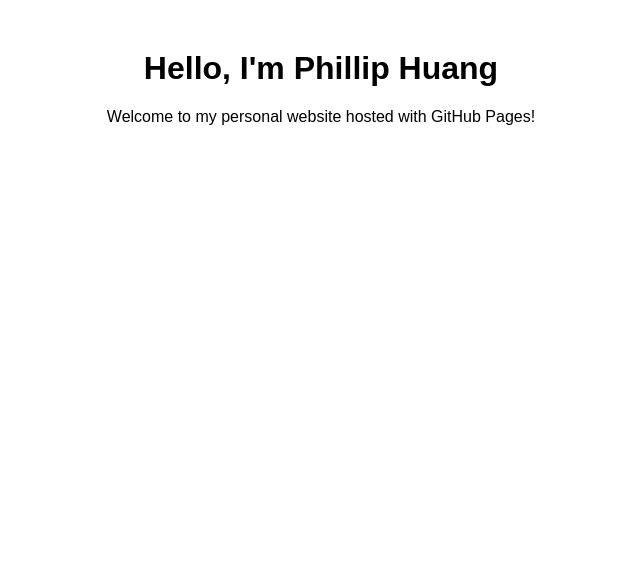
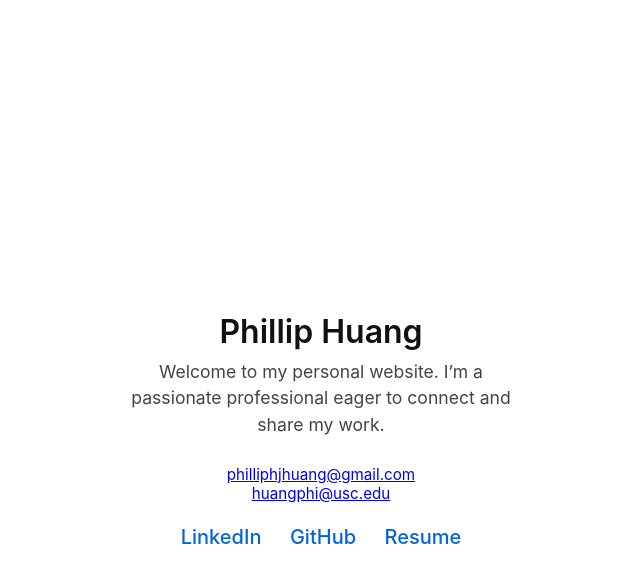
Before and after one commit to philliphjhuang/philliphjhuang.github.io, a plain HTML site: page index.html in a window 1280 px wide. Shown: the whole page, without its empty margins (319-959 px from the left). Drawn offline with Linux system fonts and the light colour scheme.

Commit message:
Update personal site

```diff
--- a/index.html
+++ b/index.html
@@ -1,18 +1,73 @@
 <!DOCTYPE html>
 <html lang="en">
 <head>
-  <meta charset="UTF-8">
+  <meta charset="UTF-8" />
+  <meta name="viewport" content="width=device-width, initial-scale=1" />
   <title>Phillip Huang</title>
   <style>
     body {
-      font-family: sans-serif;
+      font-family: -apple-system, BlinkMacSystemFont, 'Segoe UI', Roboto, Oxygen,
+        Ubuntu, Cantarell, 'Open Sans', 'Helvetica Neue', sans-serif;
+      display: flex;
+      flex-direction: column;
+      justify-content: center;
+      align-items: center;
+      min-height: 100vh;
+      margin: 0;
+      background: #fff;
+      color: #111;
       text-align: center;
-      margin-top: 50px;
+      padding: 20px;
+    }
+    h1 {
+      font-weight: 600;
+      margin-bottom: 0.25em;
+    }
+    p {
+      max-width: 400px;
+      margin-top: 0;
+      margin-bottom: 1.5em;
+      color: #444;
+      font-size: 1.1rem;
+      line-height: 1.5;
+    }
+    .links a {
+      margin: 0 12px;
+      text-decoration: none;
+      color: #0366d6;
+      font-weight: 500;
+      font-size: 1.25rem;
+      transition: color 0.3s ease;
+    }
+    .links a:hover {
+      color: #023e8a;
+    }
+    .email {
+      margin-bottom: 1.5em;
+      font-size: 0.95rem;
+      color: #555;
+    }
+    @media (max-width: 480px) {
+      p {
+        max-width: 90vw;
+      }
     }
   </style>
 </head>
 <body>
-  <h1>Hello, I'm Phillip Huang</h1>
-  <p>Welcome to my personal website hosted with GitHub Pages!</p>
+  <h1>Phillip Huang</h1>
+  <p>
+    Welcome to my personal website. I’m a passionate professional eager to
+    connect and share my work.
+  </p>
+  <div class="email">
+    <a href="mailto:philliphjhuang@gmail.com">philliphjhuang@gmail.com</a><br />
+    <a href="mailto:huangphi@usc.edu">huangphi@usc.edu</a>
+  </div>
+  <div class="links">
+    <a href="https://www.linkedin.com/in/phillip-hj-huang/" target="_blank" rel="noopener noreferrer">LinkedIn</a>
+    <a href="https://github.com/philliphjhuang" target="_blank" rel="noopener noreferrer">GitHub</a>
+    <a href="Resume_PhillipHuang.pdf" target="_blank" rel="noopener noreferrer">Resume</a>
+  </div>
 </body>
 </html>
```
Also changed, not shown: 1 other file.
